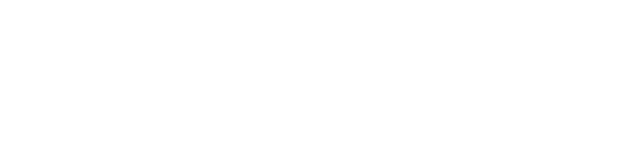
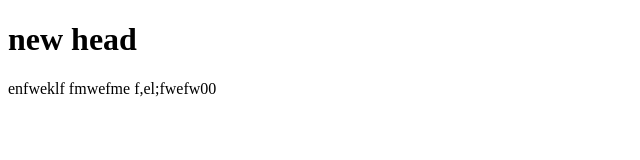
Before and after one commit to indrachapachamodya/git-mytwo, a plain HTML site: page index.html in a window 1280 px wide. Shown: the whole page, without its empty margins (0-640 px from the left). Drawn offline with Linux system fonts and the light colour scheme.

Commit message:
add index html

```diff
--- a/index.html
+++ b/index.html
@@ -5,6 +5,11 @@
     <title> git my two</title>
   </head>
   <body>
+      <h1>new head</h1>
+      <p>enfweklf
+      fmwefme
+    f,el;fwefw00</p>
+
 
   </body>
 </html>
```
